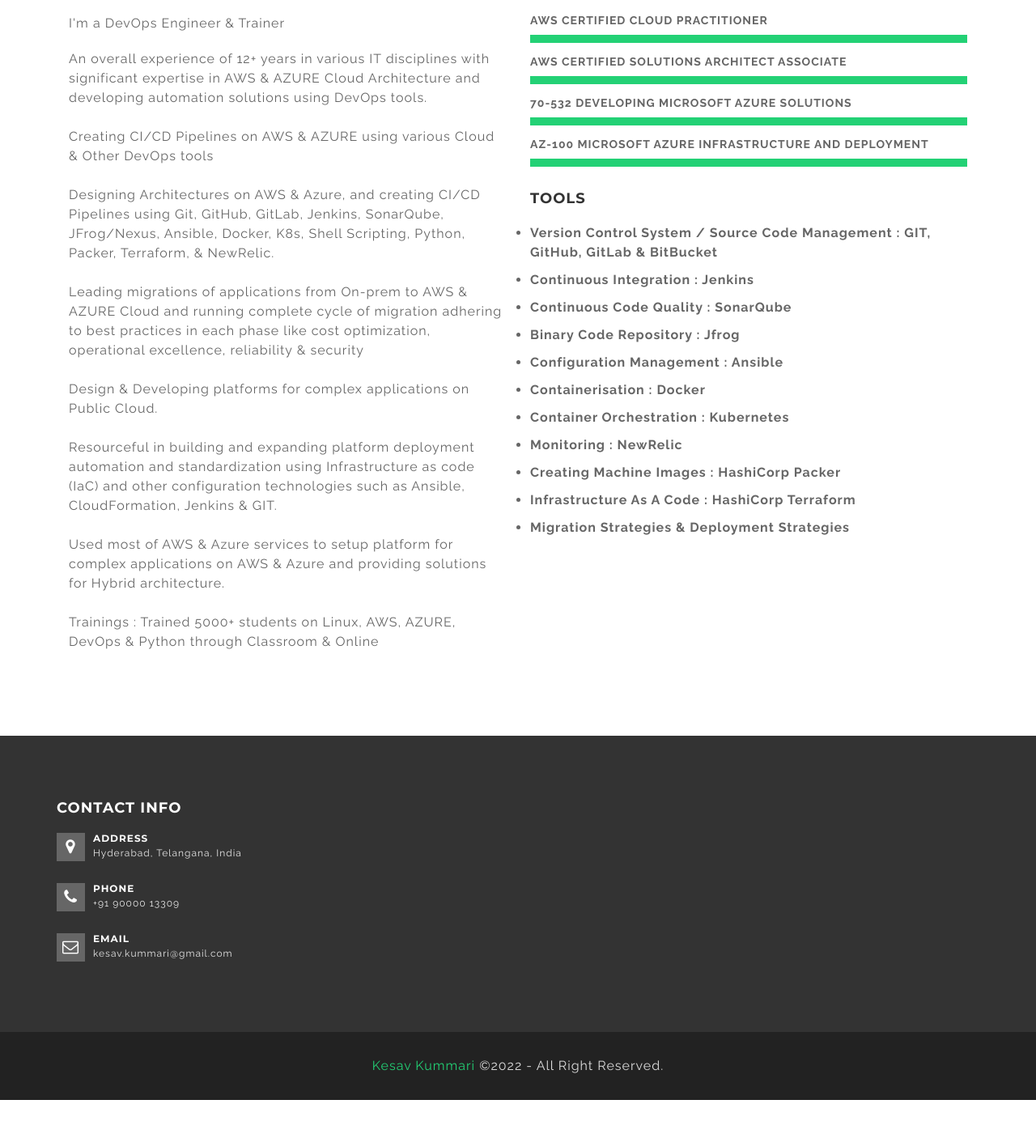
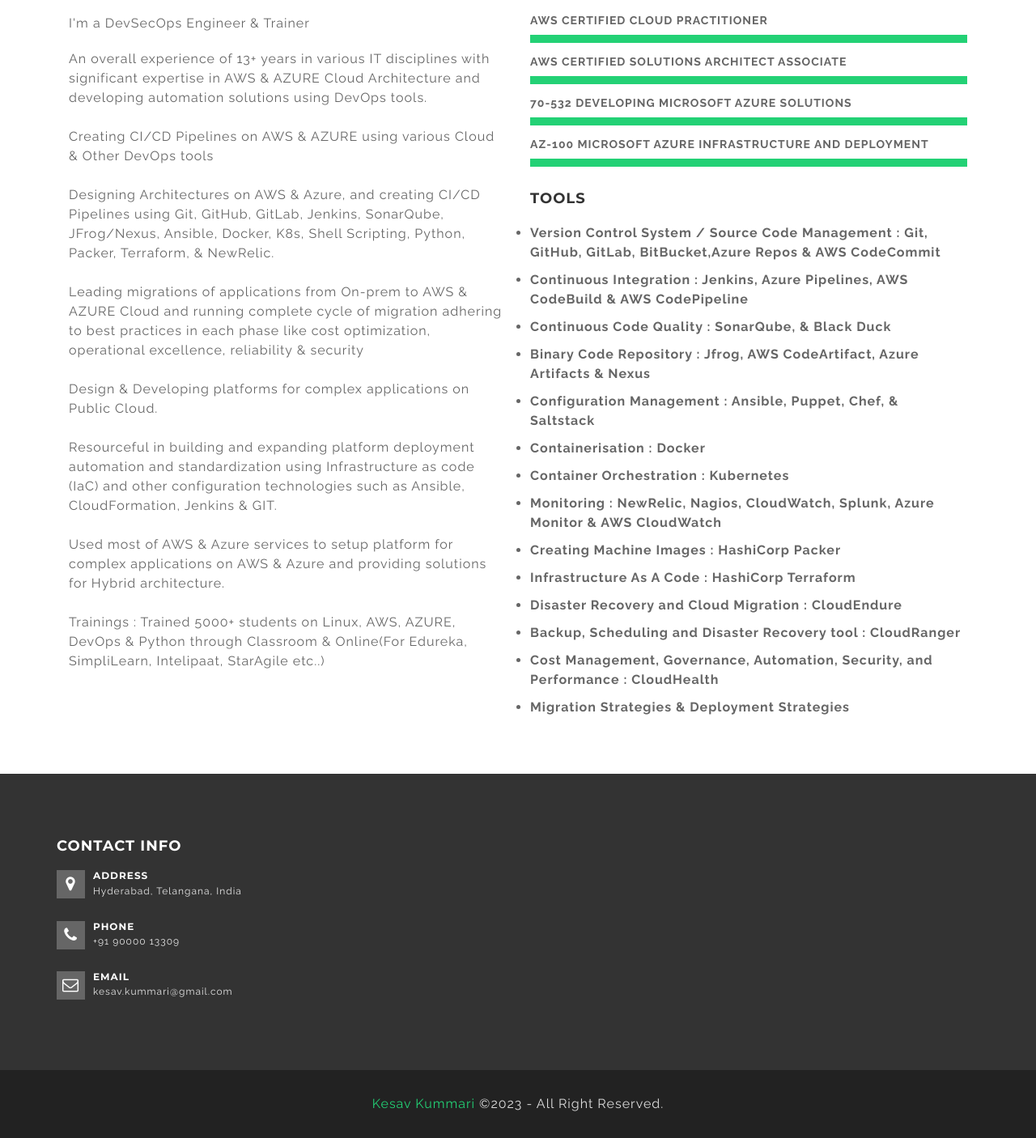
Before and after one commit to kesavkummari/kesavkummari-website-code, a plain HTML site: page index.html in a window 1280 px wide. Shown: the part 1078-2484 px from the top of the page at 81% size. Before the commit the page ends 2437 px from the top, so only its background shows below. Drawn offline with Linux system fonts and the light colour scheme; some packages are replaced by stand-ins of ours.

Commit message:
code update

```diff
--- a/index.html
+++ b/index.html
@@ -8,7 +8,7 @@
     <meta name="viewport" content="width=device-width, initial-scale=1">
     <!-- The above 3 meta tags *must* come first in the head; any other head content must come *after* these tags -->
     <!-- SITE TITLE -->
-    <title>Kesav Kummari</title>
+    <title>Kesav Kummari - AWS DevSecOps Engineer & Trainer</title>
     <!-- FAVICON -->
     <link rel="shortcut icon" type="image/png" href="assets/img/favicon.ico" />
     <!-- BOOTSTRAP CSS-->
@@ -71,9 +71,9 @@
                                         </li>
                                         <li><a class="smoth-scroll" href="#about">About Me</a>
                                       <!--  <li><a href="aws.html" target="_blank">AWS</a>
-                                        <li><a href="azure.html" target="_blank">AZURE</a>-->
-                                        <li><a href="aws.html" target="_blank">AWS-DevOps</a>
-                                        <li><a href="azure.html" target="_blank">Azure-DevOps</a>
+                                        <li><a href="azure.html" target="_blank">AZURE</a>
+                                        <li><a href="aws.html" target="_blank">AWS-DevOps</a> -->
+
 
                                     <!--    <li><a class="smoth-scroll" href="#about">Contact Me</a>
                                     <li><a href="devops.html" target="_blank">Contact Me</a>-->
@@ -108,14 +108,14 @@
                                         <div class="row">
                                             <div class="col-md-12">
                                             <!--    <h2>Kesav Kummari</h2>-->
-                                                <p>I'm a DevOps Engineer & Trainer<br/>
+                                                <p>I'm a DevSecOps Engineer & Trainer<br/>
 
                                                 </p>
                                                 <!--<a class="slide-btn smoth-scroll" href="#about">AWS</a>-->
                                               <!--  <a class="slide-btn smoth-scroll" href="aws.html" target="_blank">AWS</a>
                                                 <a class="slide-btn smoth-scroll" href="azure.html" target="_blank">AZURE</a>-->
-                                                <a class="slide-btn smoth-scroll" href="aws.html" target="_blank">AWS DevOps </a>
-                                                <a class="slide-btn smoth-scroll" href="azure.html" target="_blank">Azure DevOps </a>
+                                                <a class="slide-btn smoth-scroll" href="https://s3.amazonaws.com/kesavkummari.aws/KesavKummari_AWS-Certified-DevOps-Engineer-Professional_Exam-Guide_C02_20230327.pdf" target="_blank">AWS DevOps</a>
+
 
                                                 <br>
                                                 <br>
@@ -210,8 +210,8 @@
                 <!-- START ABOUT TEXT -->
                 <div class="about-text">
                     <h4>I'm <span>Kesav Kummari</span></h4>
-                    <p>I'm a DevOps Engineer & Trainer</p>
-                    <p>An overall experience of 12+ years in various IT disciplines with significant expertise in AWS &	AZURE Cloud Architecture and developing automation solutions using DevOps tools.<br> <br>
+                    <p>I'm a DevSecOps Engineer & Trainer</p>
+                    <p>An overall experience of 13+ years in various IT disciplines with significant expertise in AWS &	AZURE Cloud Architecture and developing automation solutions using DevOps tools.<br> <br>
 
                         Creating CI/CD Pipelines on AWS & AZURE using various Cloud & Other DevOps tools <br> <br>
 
@@ -225,7 +225,7 @@
 
                         Used most of AWS & Azure services to setup platform for complex applications  on AWS & Azure and providing solutions for Hybrid architecture. <br><br>
 
-                        Trainings : Trained 5000+ students on Linux, AWS, AZURE, DevOps & Python through Classroom & Online <br><br>
+                        Trainings : Trained 5000+ students on Linux, AWS, AZURE, DevOps & Python through Classroom & Online(For Edureka, SimpliLearn, Intelipaat, StarAgile etc..) <br><br>
 
                     </p>
 
@@ -283,6 +283,7 @@
                 </div>
                 <!-- END SINGLE PROGRESS BAR -->
 
+
 <!-- START OUR EXPERTISE -->
 <div class="our-Expertise">
     <h4>Tools</h4>
@@ -290,7 +291,7 @@
  <div class="progress-bar-inner">
     <p class="progress-bar-text">
         <ul>
-                        <li> <b>Version Control System / Source Code Management : GIT, GitHub, GitLab & BitBucket </b></li>
+            <li> <b>Version Control System / Source Code Management : Git, GitHub, GitLab, BitBucket,Azure Repos & AWS CodeCommit </b></li>
         </ul>
     </p>
 </div>
@@ -300,7 +301,7 @@
  <div class="progress-bar-inner">
     <p class="progress-bar-text">
         <ul>
-                        <li> <b>Continuous Integration : Jenkins</b> </li>
+            <li> <b>Continuous Integration : Jenkins, Azure Pipelines, AWS CodeBuild & AWS CodePipeline</b> </li>
         </ul>
     </p>
 </div>
@@ -309,7 +310,7 @@
  <div class="progress-bar-inner">
     <p class="progress-bar-text">
         <ul>
-                        <li> <b>Continuous Code Quality : SonarQube</b> </li>
+            <li> <b>Continuous Code Quality : SonarQube, & Black Duck</b> </li>
         </ul>
     </p>
 </div>
@@ -319,7 +320,7 @@
 <div class="progress-bar-inner">
     <p class="progress-bar-text">
         <ul>
-                        <li> <b>Binary Code Repository : Jfrog</b>  </li>
+            <li> <b>Binary Code Repository : Jfrog, AWS CodeArtifact, Azure Artifacts & Nexus</b>  </li>
         </ul>
     </p>
 </div>
@@ -329,7 +330,7 @@
 <div class="progress-bar-inner">
     <p class="progress-bar-text">
         <ul>
-                        <li> <b>Configuration Management : Ansible</b>  </li>
+            <li> <b>Configuration Management : Ansible, Puppet, Chef, & Saltstack </b>  </li>
         </ul>
     </p>
 </div>
@@ -358,7 +359,7 @@
 <div class="progress-bar-inner">
     <p class="progress-bar-text">
         <ul>
-                        <li> <b>Monitoring : NewRelic</b> </li>
+            <li> <b>Monitoring : NewRelic, Nagios, CloudWatch, Splunk, Azure Monitor & AWS CloudWatch </b> </li>
         </ul>
     </p>
 </div>
@@ -382,7 +383,33 @@
     </p>
 </div>
 <!-- END SINGLE PROGRESS BAR -->
-
+<!-- START SINGLE PROGRESS BAR -->
+<div class="progress-bar-inner">
+    <p class="progress-bar-text">
+        <ul>
+            <li> <b>Disaster Recovery and Cloud Migration : CloudEndure</b></li>
+        </ul>
+    </p>
+</div>
+<!-- END SINGLE PROGRESS BAR -->
+<!-- START SINGLE PROGRESS BAR -->
+<div class="progress-bar-inner">
+    <p class="progress-bar-text">
+        <ul>
+            <li> <b>Backup, Scheduling and Disaster Recovery tool : CloudRanger </b></li>
+        </ul>
+    </p>
+</div>
+<!-- END SINGLE PROGRESS BAR -->
+<!-- START SINGLE PROGRESS BAR -->
+<div class="progress-bar-inner">
+    <p class="progress-bar-text">
+        <ul>
+            <li> <b>Cost Management, Governance, Automation, Security, and Performance : CloudHealth</b></li>
+        </ul>
+    </p>
+</div>
+<!-- END SINGLE PROGRESS BAR -->
 <!-- START SINGLE PROGRESS BAR -->
 <div class="progress-bar-inner">
     <p class="progress-bar-text">
@@ -396,7 +423,6 @@
 </div>
 </section>
 <!-- END ABOUT US AREA -->
-    <!-- START FOOTER AREA -->
 
     <div class="footer-area footer-bg section-padding">
         <div class="footer-top-area">
@@ -447,7 +473,7 @@
             <div class="row">
                 <div class="col-sm-12">
                     <div class="footer-text text-center">
-                        <p class="text-muted"><span>Kesav Kummari</span> &copy;2022 - All Right Reserved.</p>
+                        <p class="text-muted"><span>Kesav Kummari</span> &copy;2023 - All Right Reserved.</p>
                     </div>
                 </div>
             </div>
```
Also changed, not shown: assets/img/bg/slide-1.jpg, assets/img/bg/slide-1.jpg_1.jpg (added), assets/img/bg/slide-1.jpg_2.jpg (deleted), assets/img/bg/slide-1_.jpg (deleted), assets/img/bg/slide-1_20221116.jpg (deleted). Lines whose indentation alone changed are shown as unchanged.
